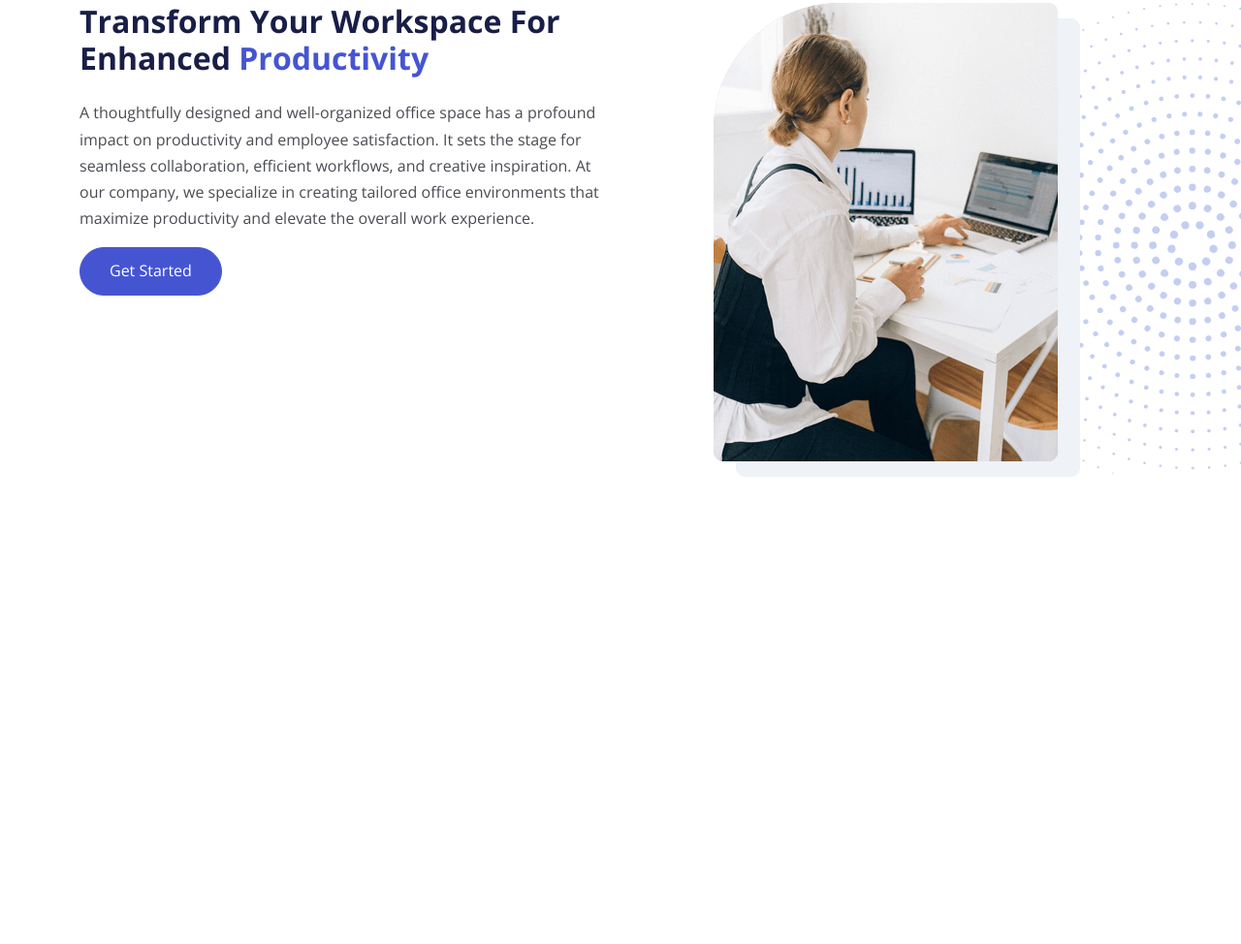
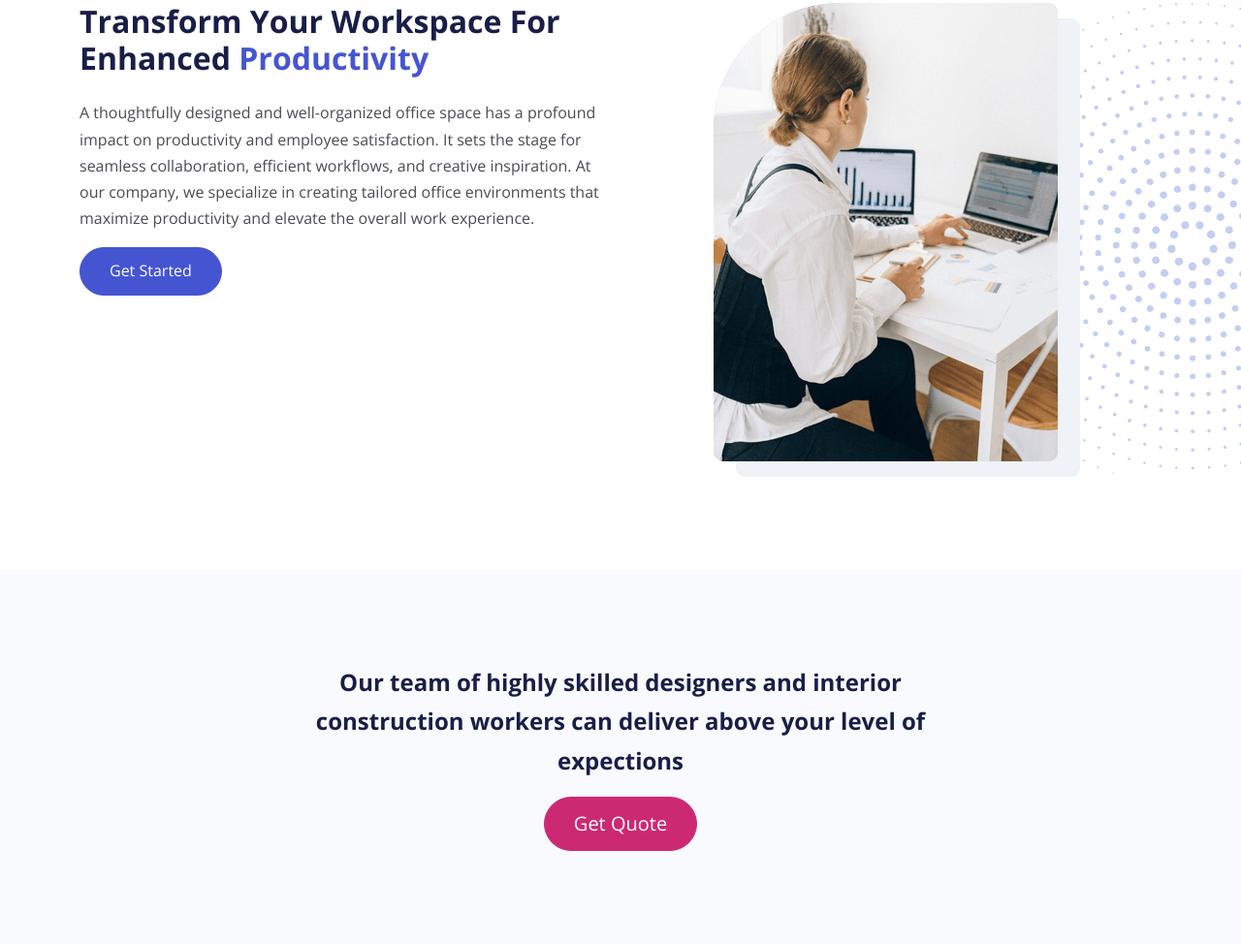
Before and after one commit to hamza99113/Yavin-Office-Design, a website: page index.html in a window 1280 px wide. Shown: the part 2745-3719 px from the top of the page at 97% size. Before the commit the page ends 3333 px from the top, so only its background shows below. Drawn offline with nearby package versions, Linux system fonts and the light colour scheme; files that its build step writes are made by us from their sources; files whose address does not match are found by name.

Commit message:
get Quote

```diff
--- a/index.html
+++ b/index.html
@@ -235,6 +235,19 @@
     </section>
     <!-- Details 2 -->
 
+    <!-- Get Quote -->
+    <section class="get-quote bg-light py-6 text-center">
+      <div class="container">
+        <div class="row">
+          <div class="col-lg-8 offset-md-2">
+            <h4 class="lh-base">Our team of highly skilled designers and interior construction workers can deliver above your level of expections</h4>
+            <a href="#contact" class="btn btn-secondary btn-lg">Get Quote</a>
+          </div>
+        </div>
+      </div>
+    </section>
+    <!-- Get Quote -->
+
 	<script src="/Yavin-Website/js/bootstrap.bundle.min.js"></script>
 	<script src="/Yavin-Website/js/script.js"></script>
   </body>
```
